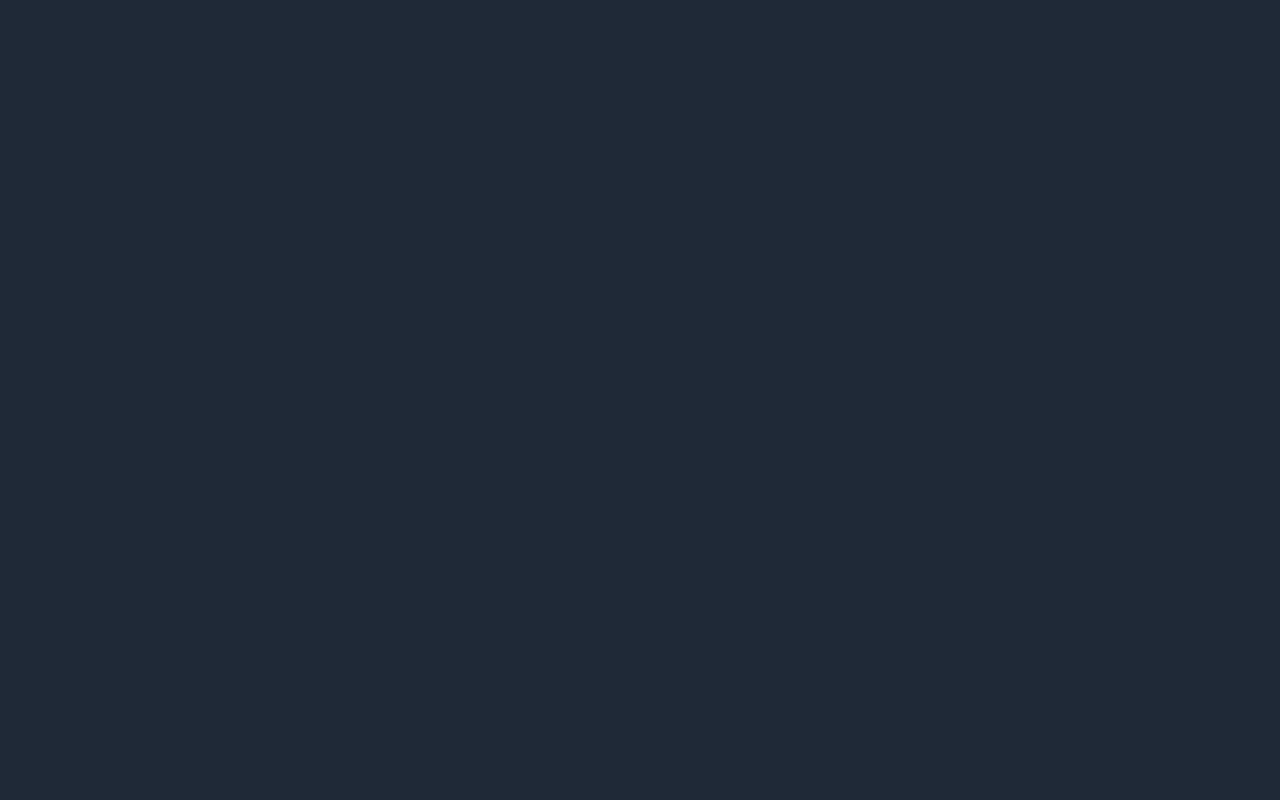
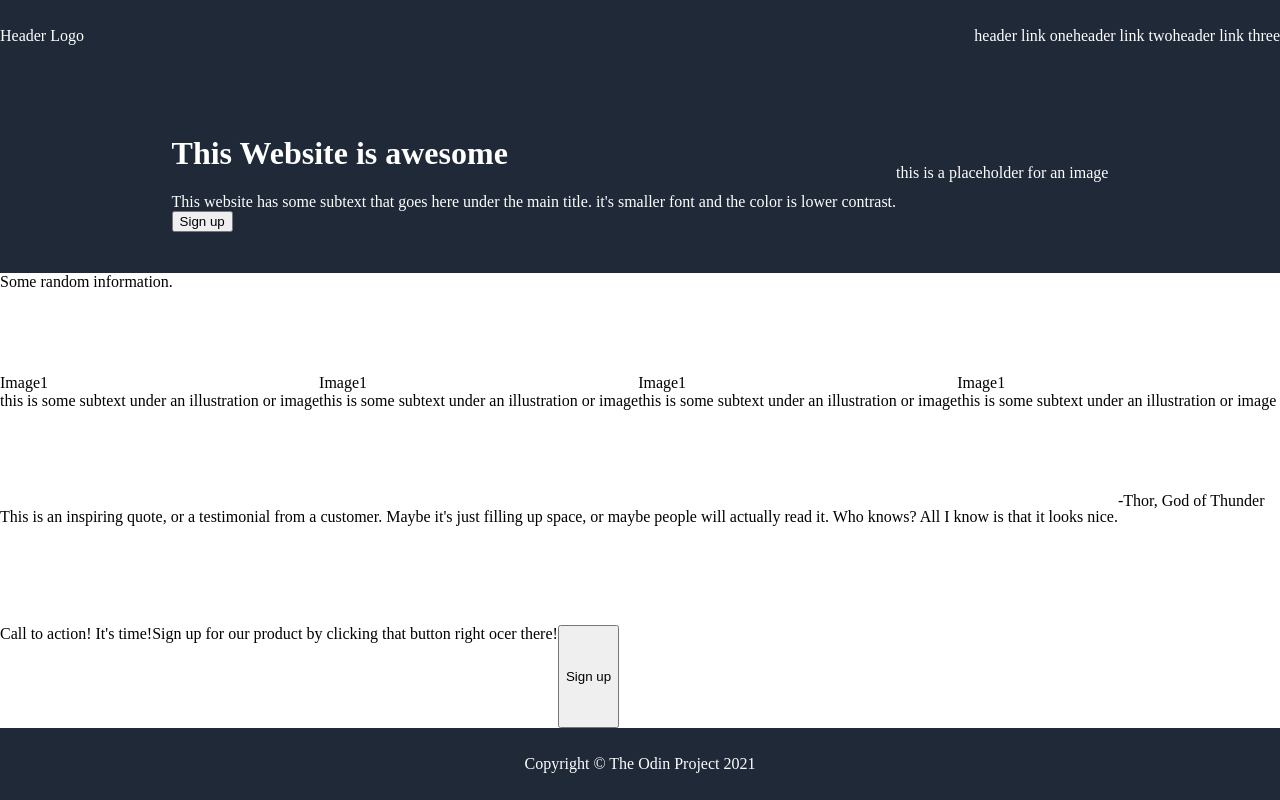
Before and after one commit to AaronRadcliffe/odin-landingpage, a plain HTML site: page index.html in a window 1280 px wide. Drawn offline with Linux system fonts and the light colour scheme.

Commit message:
Add text for index.html and header/footer styling to styles.css

```diff
--- a/css/styles.css
+++ b/css/styles.css
@@ -1,3 +1,31 @@
 body {
+    /* background-color: #1f2937; */
+    display: flex;
+    flex-direction: column;
+    min-height: 100vh;
+    margin: 0;
+}
+
+ul {
+    list-style: none;
+    display: flex;
+    padding: 0;
+    margin-left: auto;
+}
+
+.header,
+.footer,
+.introduction {
     background-color: #1f2937;
+    color: white;
+    height: 72px;
+    display: flex;
+    align-items: center;
+    justify-content: center;
 }
+
+.content {
+    /* background-color: white; */
+    display: flex;
+    flex: 1;
+}
--- a/index.html
+++ b/index.html
@@ -7,8 +7,53 @@
     </head>
 
     <body>
-        <div class="header"></div>
+        <div class="header">
+            <div class="logo">Header Logo</div>
+            <ul>
+                <li>header link one</li>
+                <li>header link two</li>
+                <li>header link three</li>
+            </ul>
+        </div>
 
-        <div class="footer"></div>
+        <div class="introduction content">
+            <div class="introLeft">
+                <h1 class="heading">This Website is awesome</h1>
+                <div class="introText">This website has some subtext that goes here under the main title. it's smaller font and the color is lower contrast.
+                </div>
+                <button>Sign up</button>
+            </div>
+            <div class="placeholder">this is a placeholder for an image</div>
+        </div>
+        <div class="information content">Some random information.</div>
+        <div class="images content">
+            <div class="infobox">
+                <div class="image">Image1</div>
+                <div class="text">this is some subtext under an illustration or image</div>
+            </div>
+            <div class="infobox">
+                <div class="image">Image1</div>
+                <div class="text">this is some subtext under an illustration or image</div>
+            </div>
+            <div class="infobox">
+                <div class="image">Image1</div>
+                <div class="text">this is some subtext under an illustration or image</div>
+            </div>
+            <div class="infobox">
+                <div class="image">Image1</div>
+                <div class="text">this is some subtext under an illustration or image</div>
+            </div>
+        </div>
+        <div class="quote content">
+            <p>This is an inspiring quote, or a testimonial from a customer. Maybe it's just filling up space, or maybe people will actually read it. Who knows? All I know is that it looks nice.</p>
+            <div class="author">-Thor, God of Thunder</div>
+        </div>
+        <div class="action content">
+            <div>Call to action! It's time!</div>
+            <div>Sign up for our product by clicking that button right ocer there!</div>
+            <button>Sign up</button>
+        </div>
+
+        <div class="footer">Copyright &copy The Odin Project 2021</div>
     </body>
 </html>
```
